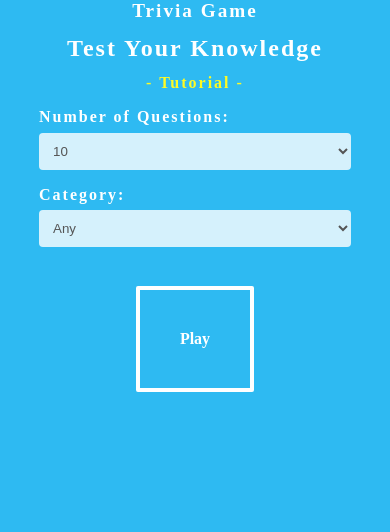
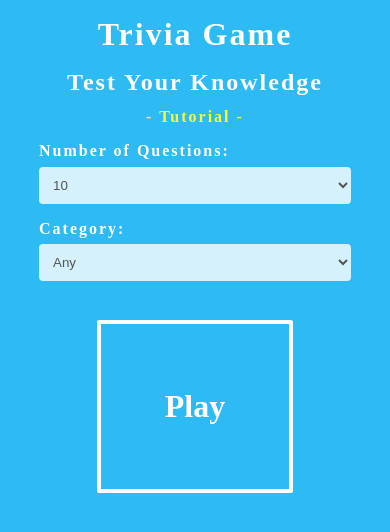
Before and after one commit to Parmesanio/trivia-game, a plain HTML site: page index.html in a window 390 px wide. Shown: the top 532 px of the page. Drawn offline with Linux system fonts and the light colour scheme; a script that the page names is missing; a web font is replaced by a local one.

Commit message:
CSS changes to mobile
Increased font and button sizes and fixed margin issues.

```diff
--- a/css/trivia.css
+++ b/css/trivia.css
@@ -34,12 +34,12 @@ body {
   height: 480px;
   height: 100vh;
 }
-  h1 {
-  font-size: 1.2em;
-}
-h2 {
+  h1,h2 {
   margin: 0.5em;
 }
+	#question {
+	font-size: 1.4em;
+	}
   h4 {
     margin: 1em 0 0 0;
     text-align: left;
@@ -82,12 +82,12 @@ h2 {
     transition: background 0.350s;
 }
   #play {
-    padding: 40px;
-    font-size: 1em;
+    padding: 2em;
+    font-size: 2em;
     font-weight: bold;
     width: inherit;
     position: inherit;
-    margin: 2em;
+    margin: 1em;
   }
   #scoreLabel, #score {
     display: none;
@@ -140,6 +140,9 @@ h2 {
     width: 400px;
     width: 80vw;
 }
+	p {
+		font-size: 1.2em;
+	}
 
 }
 @media only screen and (min-width: 630px) {
```
